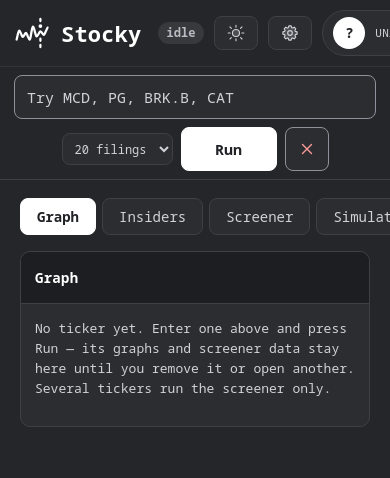
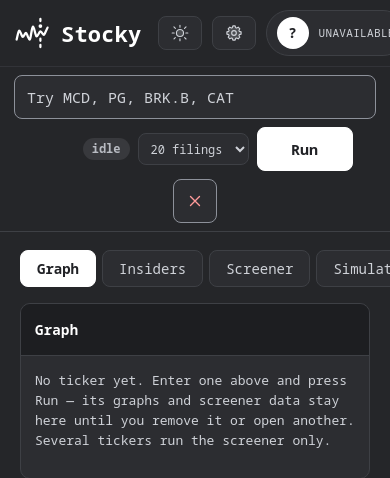
Before and after one commit to jorgecanut/10kanalyzer, a Python web app: template templates/index.html in a window 390 px wide; the page is wider, and only the part inside the window is pictured. Shown: the top 478 px of that part. Run offline with Jinja, Linux system fonts and the light colour scheme; the template is opened without the code that fills it, so the values that code supplies are empty.

Commit message:
ui: status badge at the left of the ticker bar, fixed width
Co-Authored-By: Claude Opus 5.5 <noreply@anthropic.com>

```diff
--- a/templates/index.html
+++ b/templates/index.html
@@ -109,7 +109,8 @@
   .toolbar { padding:8px 20px; border-top:1px solid var(--line-soft); background:var(--bg); }
   .toolbar-inner { max-width:1100px; margin:0 auto; display:flex; gap:8px; flex-wrap:wrap;
                    align-items:center; justify-content:center; }
-  .head-actions .status { font-size:13px; }
+  /* Fixed width so idle/running/cancelled never shift the centred bar. */
+  #status { font-size:13px; min-width:92px; display:flex; justify-content:flex-end; }
   #ticker { flex:0 1 360px; width:360px; min-width:240px; height:44px; border-color:var(--line-strong); }
   /* The filings count is secondary: smaller and quieter, label kept. */
   #filings { height:32px; padding:4px 8px; font-size:12px; color:var(--muted); }
@@ -245,7 +246,7 @@
     .term-body { font-size:14px; }
     header { padding:10px 14px; }
     .toolbar { padding:8px 14px; }
-    #ticker { flex:1 1 100%; width:auto; }
+    #ticker { flex:1 1 100%; width:auto; order:-1; }   /* status drops to the second row */
     .user-id { max-width:130px; }
   }
 
@@ -368,7 +369,6 @@
         <h1>Stocky</h1>
       </div>
       <div class="head-actions">
-        <span id="status" class="status"><span class="badge idle">idle</span></span>
         <button id="theme-btn" class="theme-btn" onclick="toggleTheme()" title="Switch colour theme" aria-label="Switch colour theme">
           <svg class="icon-sun" viewBox="0 0 24 24" aria-hidden="true">
             <g fill="none">
@@ -408,6 +408,7 @@
 
   <div class="toolbar">
     <div class="toolbar-inner">
+      <span id="status" class="status"><span class="badge idle">idle</span></span>
       <input id="ticker" type="text" placeholder="AAPL, MSFT, NVDA" maxlength="120" aria-label="Tickers"
              oninput="updateMode()" onkeydown="if(event.key==='Enter')handlePrimary()">
       <select id="filings" title="Number of 10-K filings">
```
